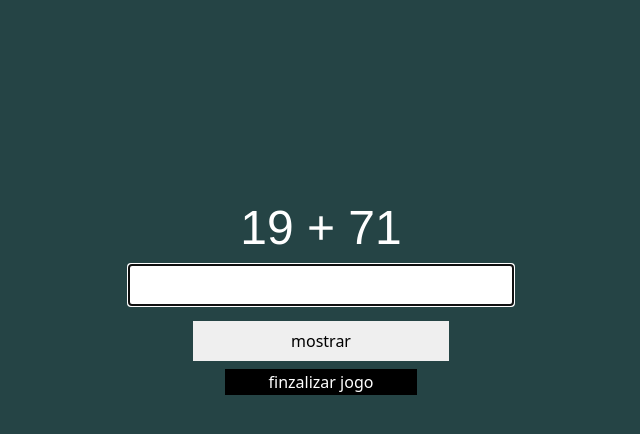
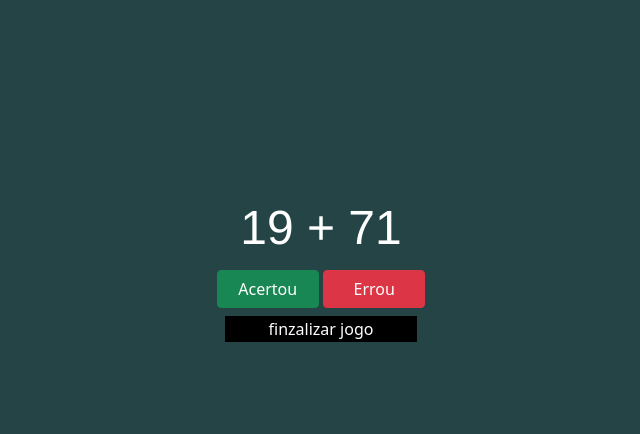
Before and after one commit to Jose1864j/calculoMental, a Django app: page /jogando/partida/1 in a window 1280 px wide. Shown: the part 129-563 px from the top of the page, without its empty margins (319-959 px from the left). Run offline with Django 5.2, Linux system fonts and the light colour scheme; data comes from the database, SQL or seed files in the repository; both versions use the stored data as it was after the commit.

Commit message:
C5 - Retirando input resposta e colocando você mesmo decidir de acertou ou errou

```diff
--- a/calculoMental/templates/jogar.html
+++ b/calculoMental/templates/jogar.html
@@ -22,18 +22,12 @@
         <form action="" method="POST" id="meuForm">
 
         {% csrf_token %}
-            <div>
-                <input class="respostaUsuario" type="text" name="respostaUsuario"  id="respostaUsuario"  autofocus required>
-            </div>
+           <input type="hidden" name="resposta" id="resposta" value="{{resposta}}">
+            <input type="hidden" name="acertouErrou" value="neutro" id="acertouErrou">
+            <div class="dibBtns">
 
-            <input type="hidden" name="resposta" id="resposta" value="{{resposta}}">
-
-            <div class="divBtnEnviar">
-                <input class="botaoEnviar" id="btnMostraResposta" type="submit" value="mostrar">
-
-                <input  class="botaoEnviar" class="enviarBtn" id="btnEnviar" type="submit" value="enviar">
-                <div class="btn btn-success botao" id="certo">Acertou!</div>
-                <div class="btn btn-danger botao " id="errado">Errou!</div>
+                <input class="btn btn-success botao" id="acertou" type="submit" value="Acertou">
+                <input class="btn btn-danger botao" id="errou" type="submit" value="Errou">
             </div>
         </form>
         <button class="finalizar">
@@ -44,45 +38,19 @@
 </body>
 
 <script>
-    let form =  document.getElementById('meuForm')
-    let btnEnviar =  document.getElementById('btnEnviar')
+    let btnAcertou = document.getElementById('acertou')
+    let btnErrou = document.getElementById('errou')
+    let inputAcertouErro = document.getElementById('acertouErrou')
 
-
-    form.addEventListener('submit', function(event){
-
-        event.preventDefault()
-        let respostaUsuario = document.getElementById('respostaUsuario')
-
-        let resposta = document.getElementById('resposta')
-        if ((respostaUsuario.value).trim() == (resposta.value).trim()){
-            document.getElementById('certo').style.display = 'inline'
-        }
-        else{
-             document.getElementById('errado').style.display = 'inline'
-             let elemento = document.createElement('h2')
-             elemento.innerText = resposta.value
-             document.querySelector('.divBtnEnviar').appendChild(elemento)
-
-        }
-        let btnEnviar  = document.getElementById('btnEnviar')
-        btnEnviar.style.display = 'inline'
-        btnMostraResposta.style.display = 'none'
+    btnAcertou.addEventListener('click', () => {
+  inputAcertouErro.value = 'acertou';
+});
+    btnErrou.addEventListener('click', ()=> {
+        inputAcertouErro.value = 'errou'
+    })
 
 
 
 
-
-
-    })
-    btnEnviar.addEventListener('click', function(){
-
-        form.submit()
-    })
-    document.addEventListener("keypress", function(event) {
-
-    if (event.key === "Enter" && btnEnviar.style.display == 'inline') { // Verifica se a tecla pressionada é "Enter"
-        form.submit()
-    }
-});
 </script>
 </html>
--- a/calculoMental/views.py
+++ b/calculoMental/views.py
@@ -21,11 +21,10 @@ def jogar(request, idPartida):
             op1.append(i)
 
     if request.method == 'POST': #ja ta jogando
-       respostaCerta = request.POST.get('resposta')
-       respostaUsuario = request.POST.get('respostaUsuario')
-       respostaUsuario = " ".join(respostaUsuario.split())
-       print(f'Respsota usuario: {respostaUsuario}- respostaCerta {respostaCerta}.')
-       if respostaCerta == respostaUsuario:
+       resposta = request.POST.get('acertouErrou')
+       print(resposta)
+       resposta = True if resposta.lower() == 'acertou' else False
+       if resposta:
           partida.acertos+=1
           partida.totais+=1
 
--- a/templates/static/jogar.css
+++ b/templates/static/jogar.css
@@ -33,7 +33,7 @@ h1 {
     height: 5vh;
     width: 30vw;
 }
-.divBtnEnviar{
+.divBtns{
     display: flex;
     flex-direction: column;
     align-items: center;
@@ -47,9 +47,8 @@ h1 {
 .botao{
 margin-top: 5px;
 cursor: not-allowed;
-pointer-events: none;
+
 width: 8vw;
-display: none;
 
 }
 
```
Also changed, not shown: db.sqlite3.
